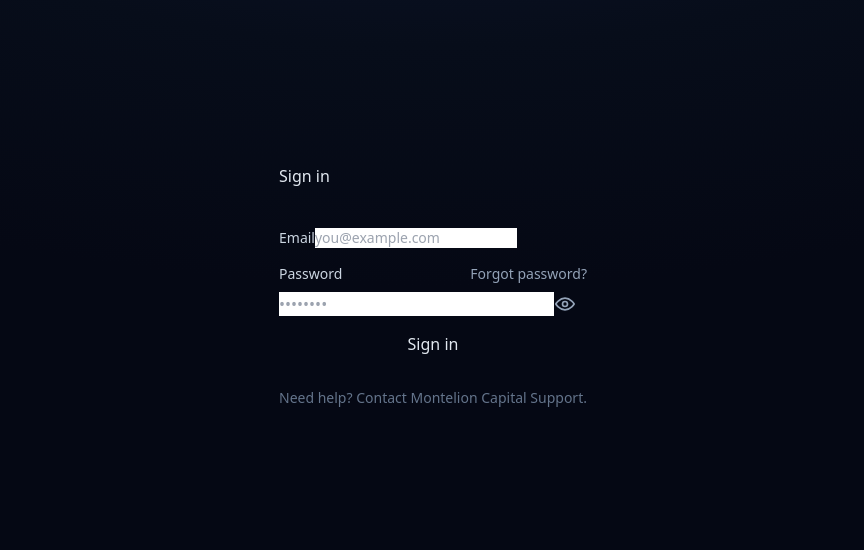
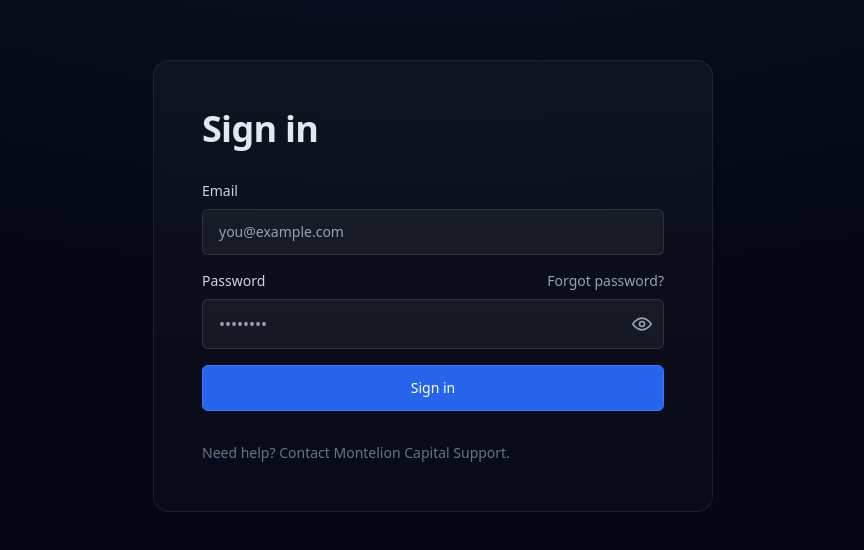
Before and after one commit to montelioncapital/montelion-app-v1, a Next.js app: page /login in a window 1280 px wide. Shown: the part 114-664 px from the top of the page, without its empty margins (207-1071 px from the left). Built offline with nearby package versions, Linux system fonts and the light colour scheme.

Commit message:
Update globals.css

```diff
--- a/app/globals.css
+++ b/app/globals.css
@@ -2,120 +2,137 @@
 @tailwind components;
 @tailwind utilities;
 
-/* --------- VARIABLES --------- */
+/* --- Variables principales --- */
 :root {
-  --brand: #2664ec; /* Bleu Montelion */
+  --brand: #2664EC;           /* Bleu principal */
+  --brand-light: #3B77FF;     /* Bleu plus clair pour bordures */
+  --brand-600: #1F54C8;       /* Hover */
+  --brand-700: #1945A6;       /* Active */
+  --card-border: rgba(255, 255, 255, 0.08);
 }
 
-/* --------- BASE --------- */
+/* Hauteur full screen partout */
+html,
+body {
+  height: 100%;
+}
+
+/* Fond global + typo */
 @layer base {
-  html,
   body {
-    @apply h-full;
-  }
-
-  body {
-    @apply bg-slate-950 text-slate-100 antialiased;
+    @apply min-h-screen bg-page text-slate-100 antialiased;
   }
 }
 
-/* --------- SCROLLBAR DISCRET --------- */
-body::-webkit-scrollbar {
-  width: 6px;
-}
-body::-webkit-scrollbar-track {
-  background: transparent;
-}
-body::-webkit-scrollbar-thumb {
-  background: rgba(148, 163, 184, 0.35);
-  border-radius: 999px;
+/* Fond global (même couleur qu’avant) */
+.bg-page {
+  background-color: #050814;
 }
 
-/* --------- COMPONENTS --------- */
+/* Scrollbars invisibles mais scroll OK */
+body::-webkit-scrollbar {
+  width: 0;
+  height: 0;
+}
+body {
+  scrollbar-width: none;
+}
+
+/* ---- COMPONENTS ---- */
 @layer components {
-  /* SHELL GLOBAL AVEC LÉGER DÉGRADÉ VERTICAL (fond, pas les cartes) */
-  .tp-shell {
-    @apply min-h-screen w-full bg-slate-950 text-slate-100;
-    background:
-      radial-gradient(circle at top left, rgba(37, 99, 235, 0.18), transparent 55%),
-      radial-gradient(circle at top right, rgba(56, 189, 248, 0.12), transparent 50%),
-      radial-gradient(circle at bottom, rgba(15, 23, 42, 0.9), #020617);
+  /* --- Rectangle commun (login / onboarding / etc.) --- */
+  .mc-card {
+    @apply w-full max-w-[560px] rounded-2xl border;
+    background: linear-gradient(
+      180deg,
+      rgba(255, 255, 255, 0.035),
+      rgba(255, 255, 255, 0.02)
+    );
+    border-color: var(--card-border);
+    box-shadow: none !important;
   }
 
-  /* BARRE LATÉRALE */
-  .tp-sidebar {
-    @apply flex h-screen w-64 flex-col border-r border-white/5 bg-black/40 backdrop-blur-xl;
-    box-shadow: 0 0 0 1px rgba(148, 163, 184, 0.07),
-      0 22px 60px rgba(15, 23, 42, 0.9);
+  .mc-section {
+    @apply p-8 sm:p-10 md:p-12;
   }
 
-  /* HEADER PRINCIPAL EN HAUT DU CONTENU */
-  .tp-header {
-    @apply flex items-center justify-between px-8 pt-6 pb-4;
+  .mc-title {
+    @apply text-3xl md:text-4xl font-semibold tracking-[-0.02em];
   }
 
-  /* CARTE EFFET GLACE (pour tous les cadrans) */
-  .glass-card {
-    @apply relative rounded-2xl border border-white/10 bg-slate-900/60;
-    @apply backdrop-blur-2xl;
-    box-shadow:
-      0 0 0 1px rgba(15, 23, 42, 0.7),
-      0 18px 60px rgba(0, 0, 0, 0.85);
+  /* --- Champs de texte --- */
+  .mc-input {
+    @apply w-full rounded-md bg-white/5 border border-white/10 px-4 py-3 text-slate-200 placeholder:text-slate-400 outline-none transition;
+  }
+  .mc-input:hover {
+    @apply border-white/20;
+  }
+  .mc-input:focus {
+    border-color: var(--brand) !important;
+    box-shadow: 0 0 0 3px rgba(38, 100, 236, 0.35);
+    background: rgba(255, 255, 255, 0.06);
   }
 
-  /* BARRE LATERALE : ITEM */
-  .nav-item {
-    @apply flex items-center gap-3 rounded-xl px-3 py-2 text-sm text-slate-300 transition;
+  /* --- Boutons --- */
+  .mc-btn {
+    @apply inline-flex items-center justify-center text-sm font-medium px-5 py-3 rounded-md;
+    transition: background-color 0.15s ease, border-color 0.15s ease;
+    transform: none !important;
+    box-shadow: none !important;
   }
 
-  .nav-item span {
-    @apply text-slate-200;
+  .mc-btn-primary {
+    color: #fff;
+    background: var(--brand);
+    border: 1px solid var(--brand-light);
+    box-shadow: inset 0 1px 0 rgba(255, 255, 255, 0.08);
+  }
+  .mc-btn-primary:hover {
+    background: var(--brand-600);
+    border-color: var(--brand-light);
+  }
+  .mc-btn-primary:active {
+    background: var(--brand-700);
+    border-color: var(--brand-light);
   }
 
-  .nav-item-icon {
-    @apply flex h-8 w-8 items-center justify-center rounded-lg bg-slate-900/60 text-[15px];
+  .mc-btn-ghost {
+    color: #E6EAF2;
+    background: transparent;
+    border: 1px solid rgba(255, 255, 255, 0.15);
+  }
+  .mc-btn-ghost:hover {
+    background: rgba(255, 255, 255, 0.05);
+    border-color: rgba(255, 255, 255, 0.25);
+  }
+  .mc-btn-ghost:active {
+    background: rgba(255, 255, 255, 0.08);
+    border-color: rgba(255, 255, 255, 0.3);
   }
 
-  .nav-item-active {
-    @apply bg-slate-900/80 text-white;
-    box-shadow:
-      0 0 0 1px rgba(148, 163, 184, 0.3),
-      0 16px 40px rgba(37, 99, 235, 0.6);
+  /* --- Liens (ne rien changer visuellement) --- */
+  a {
+    text-decoration: none !important;
+    transition: color 0.25s ease;
+  }
+  .mc-link-muted {
+    color: inherit !important;
+  }
+  .mc-link-muted:hover {
+    color: inherit !important;
   }
 
-  /* BOUTON PRINCIPAL (bleu Montelion) */
-  .btn-primary {
-    @apply inline-flex items-center justify-center rounded-xl px-5 py-2 text-sm font-medium text-white;
-    background-color: var(--brand);
-    box-shadow:
-      0 0 0 1px rgba(191, 219, 254, 0.35),
-      0 16px 45px rgba(37, 99, 235, 0.9);
-  }
-  .btn-primary:hover {
-    filter: brightness(1.08);
+  /* --- Shell du dashboard full-screen --- */
+  .dashboard-root {
+    @apply flex min-h-screen w-full bg-page;
   }
 
-  /* PETITE BADGE / PASTILLE */
-  .pill {
-    @apply inline-flex items-center gap-2 rounded-full border border-white/10 bg-black/40 px-3 py-1 text-xs text-slate-300;
-    @apply backdrop-blur-xl;
+  .dashboard-main {
+    @apply flex-1 min-h-screen;
+    scrollbar-width: none;
   }
-
-  /* CHART WRAPPER (noir, pas de gradient ici) */
-  .chart-frame {
-    @apply glass-card mt-4 flex flex-col justify-between;
-  }
-
-  /* TEXTES */
-  .kpi-label {
-    @apply text-xs uppercase tracking-[0.18em] text-slate-400;
-  }
-
-  .kpi-value {
-    @apply text-2xl font-semibold text-white;
-  }
-
-  .kpi-sub {
-    @apply text-xs text-slate-400;
+  .dashboard-main::-webkit-scrollbar {
+    width: 0;
+    height: 0;
   }
 }
```
